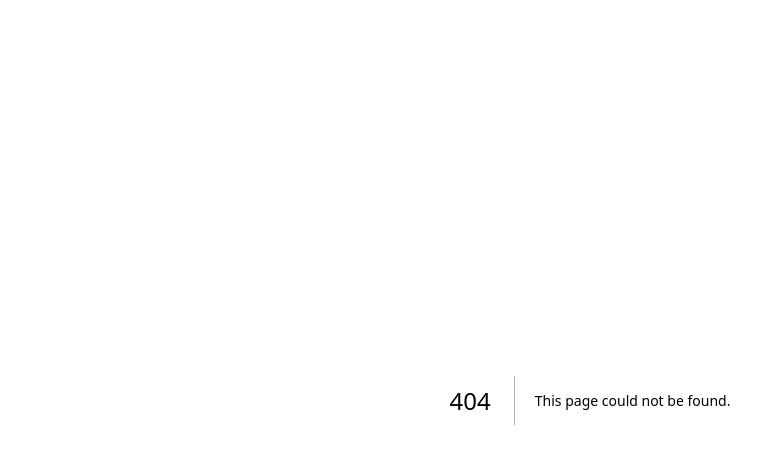
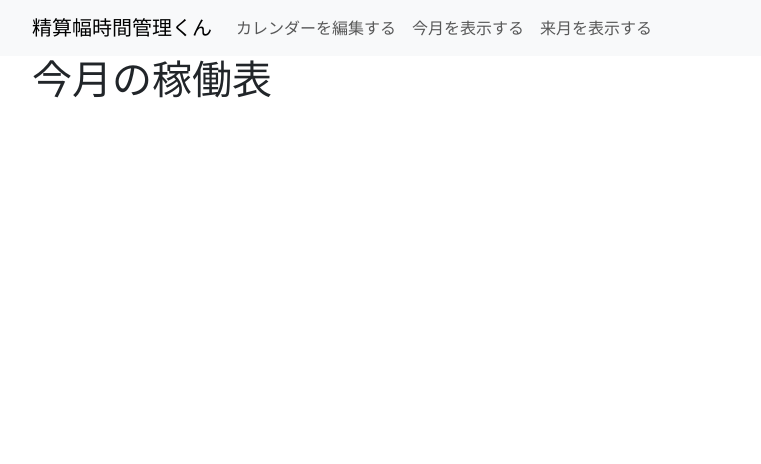
Before and after one commit to jiikko/monthly_hours_manager, a Next.js app: page /current_month in a window 1280 px wide. Before the commit this address had no page. Shown: the top 464 px of the page, without its empty margins (50-811 px from the left). Built offline with nearby package versions, Linux system fonts and the light colour scheme.

Commit message:
layoutに寄せる

```diff
--- a/components/layout.tsx
+++ b/components/layout.tsx
@@ -2,7 +2,7 @@ import Head from 'next/head';
 import { useRouter } from 'next/router';
 import styles from '../styles/Home.module.css';
 
-import { Container, Nav, Navbar, NavDropdown } from 'react-bootstrap';
+import { Container, Row, Nav, Navbar, NavDropdown } from 'react-bootstrap';
 
 type LayoutProps = {
   children: React.ReactNode;
@@ -26,13 +26,18 @@ export default function Layout({ children }: LayoutProps) {
         <Navbar.Collapse id="basic-navbar-nav">
         <Nav className="me-auto">
             <Nav.Link href={`/calendar_edit?${queryParameters}`}>カレンダーを編集する</Nav.Link>
-            <Nav.Link href="#">今月を表示する</Nav.Link>
+            <Nav.Link href={`/current_month?${queryParameters}`}>今月を表示する</Nav.Link>
             <Nav.Link href="#">来月を表示する</Nav.Link>
           </Nav>
         </Navbar.Collapse>
       </Container>
     </Navbar>
-    {children}
+
+    <Container>
+      <Row className="justify-content-md-between">
+        {children}
+      </Row>
+    </Container>
     </>
   )
 }
--- /dev/null
+++ b/pages/current_month.tsx
@@ -0,0 +1,18 @@
+import type { NextPageWithLayout } from './_app'
+import Layout from '../components/layout'
+import { Row, Form, Button } from 'react-bootstrap';
+
+const CurrentMonth: NextPageWithLayout = () => {
+  return(
+    <>
+      <h1>今月の稼働表</h1>
+    </>
+  )
+}
+export default CurrentMonth
+
+CurrentMonth.getLayout = function getLayout(page: React.ReactElement) {
+  return (
+    <Layout>{page}</Layout>
+  )
+}
```
Also changed, not shown: pages/calendar_edit.tsx (+3 -5 lines).
